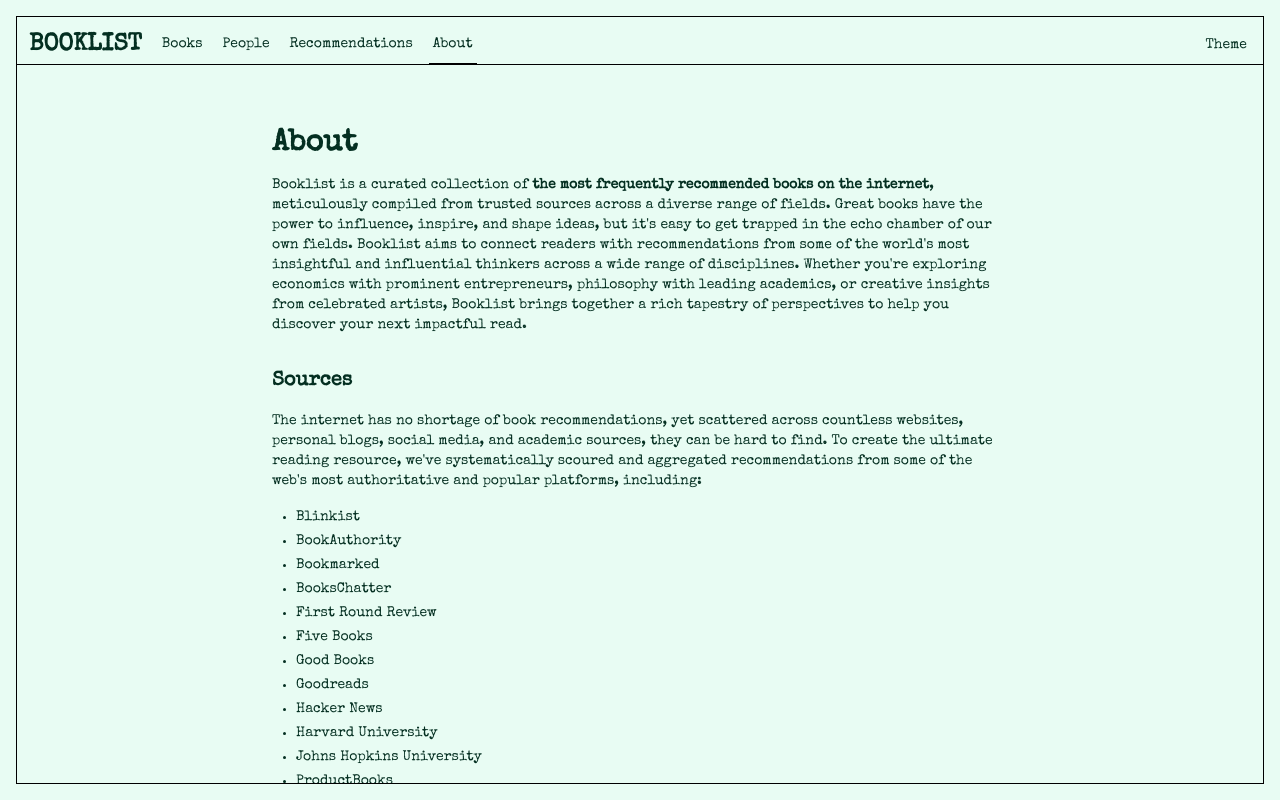
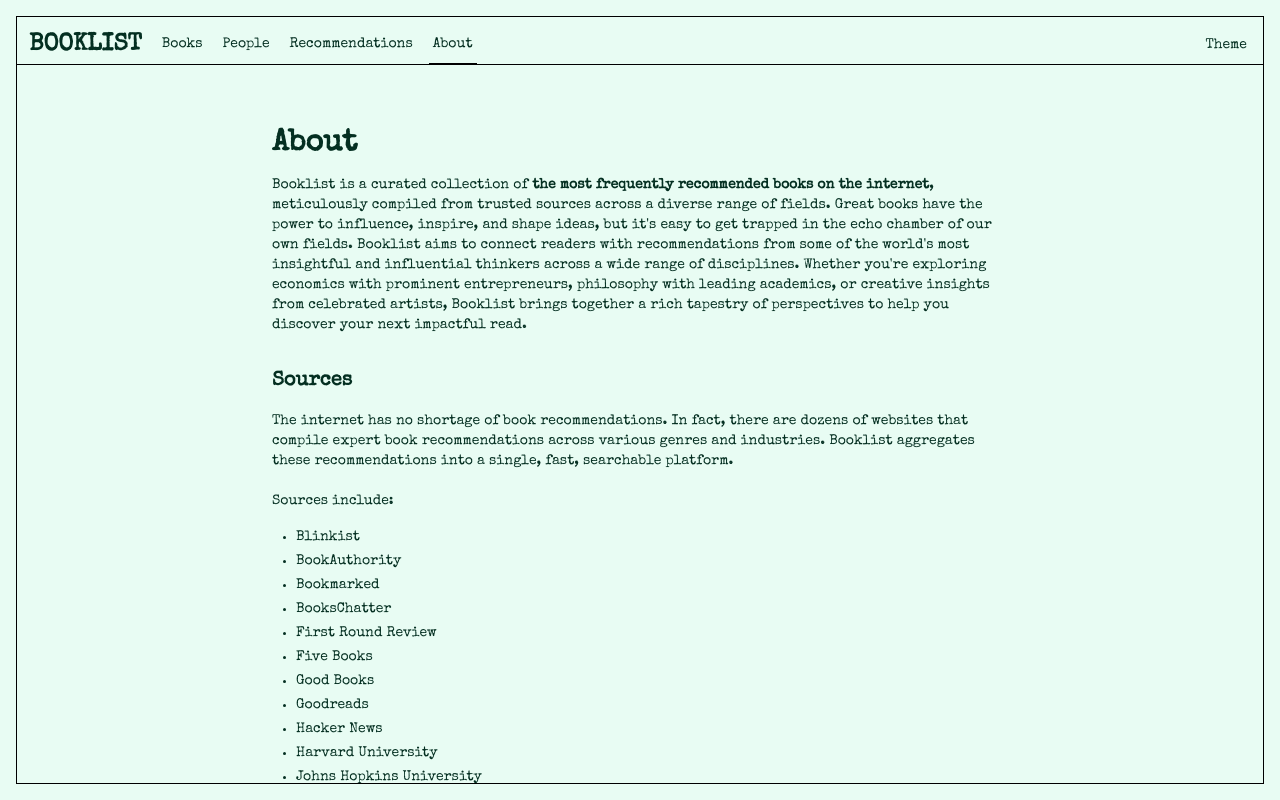
Before and after one commit to alanagoyal/booklist, a Next.js app: page /booklist/about in a window 1280 px wide. Built offline with nearby package versions, Linux system fonts and the light colour scheme.

Commit message:
fix about

```diff
--- a/components/about.tsx
+++ b/components/about.tsx
@@ -22,13 +22,13 @@ const About = () => {
 
         <h3 className="text-xl font-bold mt-8 mb-4">Sources</h3>
         <p>
-          The internet has no shortage of book recommendations, yet scattered
-          across countless websites, personal blogs, social media, and academic
-          sources, they can be hard to find. To create the ultimate reading
-          resource, we&apos;ve systematically scoured and aggregated
-          recommendations from some of the web&apos;s most authoritative and
-          popular platforms, including:
+          The internet has no shortage of book recommendations. In fact, there
+          are dozens of websites that compile expert book recommendations across
+          various genres and industries. Booklist aggregates these
+          recommendations into a single, fast, searchable platform.
         </p>
+        <br />
+        <p>Sources include:</p>
         <ul className="my-4 pl-6 space-y-1 list-disc">
           <li className="my-1">
             <a
```
